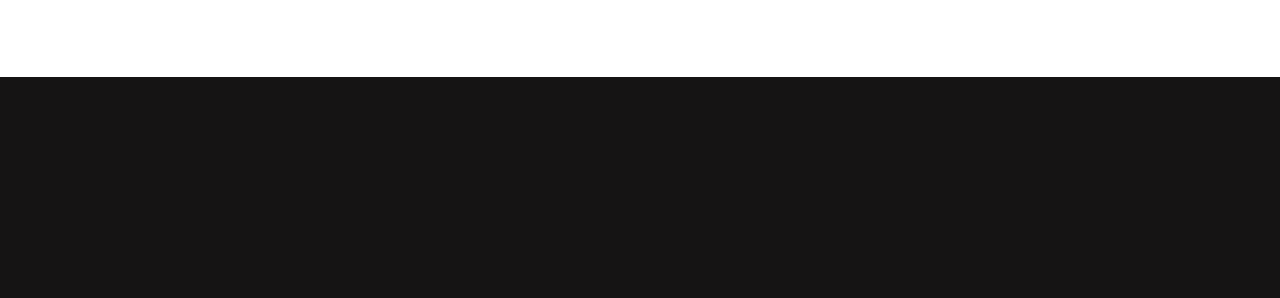
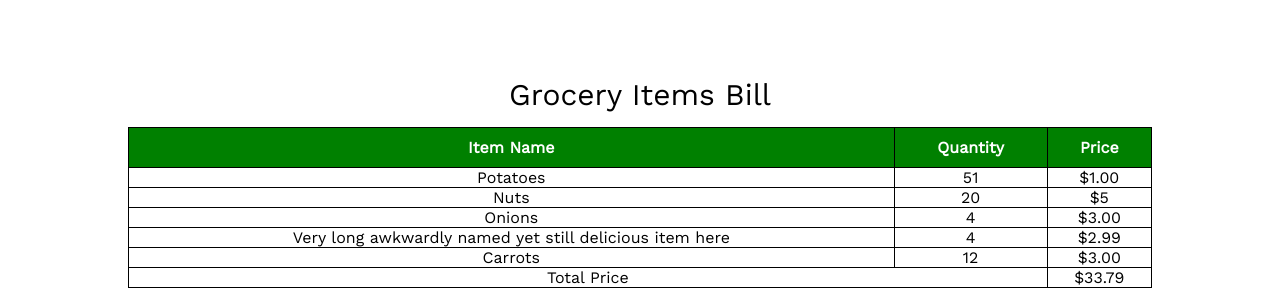
Before and after one commit to RifatHossain41/new-year-new-website, a plain HTML site: page index.html in a window 1280 px wide. Shown: the part 2760-3058 px from the top of the page. Drawn offline with nearby package versions, Linux system fonts and the light colour scheme.

Commit message:
added iframe&table

```diff
--- a/css/style.css
+++ b/css/style.css
@@ -133,6 +133,32 @@
   border-radius: 3px;
   color: #F15B22;
 }
+/* table style */
+caption{
+  font-size: 30px;
+  margin-bottom: 15px;
+}
+table{
+  width:80%;
+  border-collapse: collapse;
+  margin-left: 10%;
+  margin-bottom: 100px;
+}
+table th{
+  background: green;
+  color:#fff;
+  padding: 10px;
+  border: 1px solid #000;
+}
+table td{
+  text-align: center;
+  border: 1px solid #000
+}
+.style-iframe{
+  width: 40%;
+  height: 500px;
+  margin-bottom: 30px;
+}
 .future {
   display: flex;
   background-color: #151414;
--- a/index.html
+++ b/index.html
@@ -73,9 +73,50 @@
         <button class="btn-watch">Call Now</button>
       </div>
     </div>
-    </section>
-    <!-- iframe & link -->
-
+  </section>
+  <!-- iframe&table -->
+  <section>
+    <table>
+      <caption>Grocery Items Bill</caption>
+      <tr>
+        <th>Item Name</th>
+        <th>Quantity</th>
+        <th>Price</th>
+      </tr>
+      <tr>
+        <td>Potatoes</td>
+        <td>51</td>
+        <td>$1.00</td>
+      </tr>
+      <tr>
+        <td>Nuts</td>
+        <td>20</td>
+        <td>$5</td>
+      </tr>
+      <tr>
+        <td>Onions</td>
+        <td>4</td>
+        <td>$3.00</td>
+      </tr>
+    <tr>
+      <td>Very long awkwardly named yet still delicious item here</td>
+      <td>4</td>
+      <td>$2.99</td>
+    </tr>
+    <tr>
+      <td>Carrots</td>
+      <td>12</td>
+      <td>$3.00</td>
+    </tr>
+    <tr>
+      <td colspan="2">Total Price</td>
+      <td>$33.79</td>
+    </tr>
+  </table>
+  <iframe class="style-iframe" src="https://www.prothomalo.com/" frameborder="0">prothom-alo</iframe>
+  <iframe class="style-iframe" width="560" height="315" src="https://www.youtube.com/embed/aa9YX17mHVQ" title="YouTube video player" frameborder="0" allow="accelerometer; autoplay; clipboard-write; encrypted-media; gyroscope; picture-in-picture; web-share" allowfullscreen></iframe>
+  <br>
+  </section>
   </main>
   <footer>
     <!-- section footer -->
```
